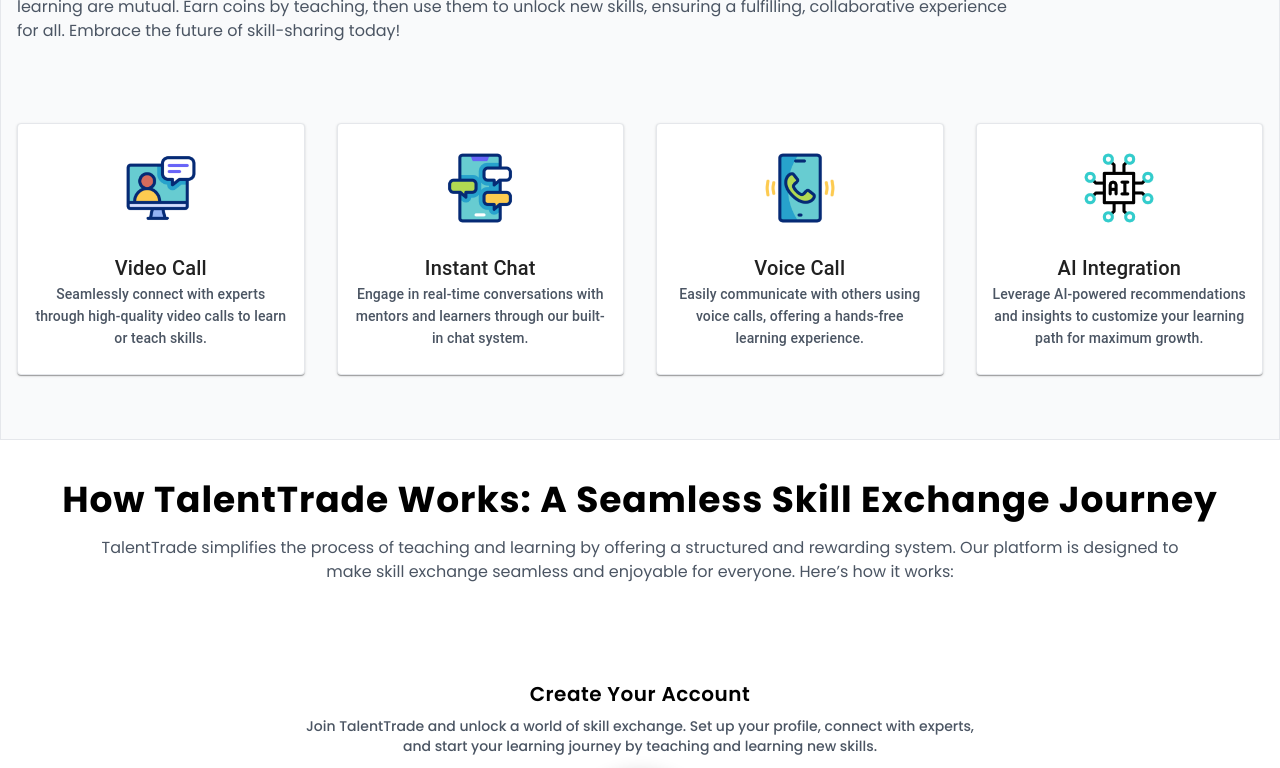
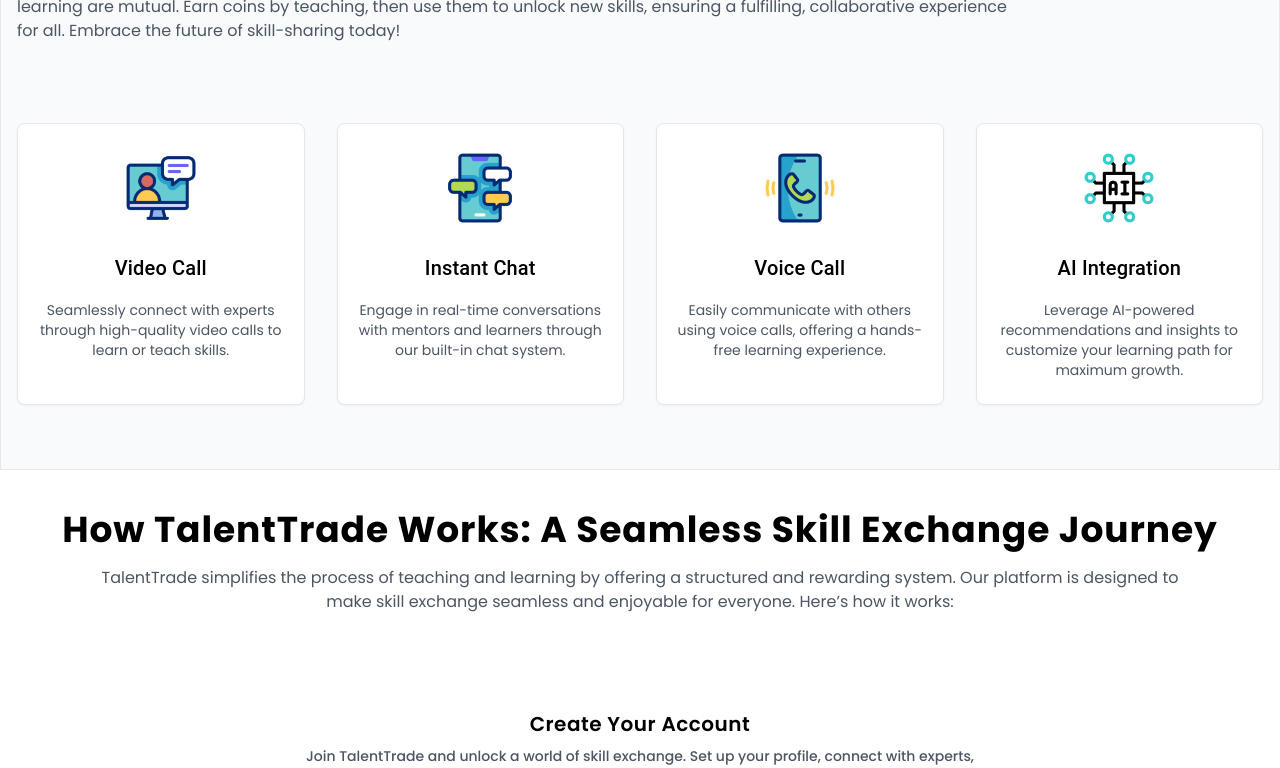
Before and after one commit to MOHDSAKIB-Krapton/talentrade-web, a React (Vite) app: page / in a window 1280 px wide. Shown: the part 940-1708 px from the top of the page. Built offline with nearby package versions, Linux system fonts and the light colour scheme.

Commit message:
fixed cards

```diff
--- a/src/App.jsx
+++ b/src/App.jsx
@@ -18,7 +18,7 @@ function App() {
         <HeroSection />
         <Features />
         <TalentTradeCycle />
-        <Section4 />
+        {/* <Section4 /> */}
         <Contact />
         <Footer />
       </main>
--- a/src/components/Features/index.jsx
+++ b/src/components/Features/index.jsx
@@ -27,10 +27,10 @@ function Features() {
 
         <div className="grid grid-cols-1 md:grid-cols-2 lg:grid-cols-4 gap-8 ">
           {features.map((feature, index) => (
-            <Card
+            <div
               key={index}
               style={{ transition: "transform 0.3s ease-in-out" }}
-              className="shadow-md hover:shadow-md cursor-pointer rounded-lg transition-transform duration-500 ease-in transform hover:scale-[1.03] border border-gray-200"
+              className="shadow-sm hover:shadow-md cursor-pointer rounded-lg transition-transform duration-500 ease-in transform hover:scale-[1.03] border border-gray-200 bg-white"
             >
               <CardContent>
                 <div className="flex justify-center mb-4">
@@ -42,15 +42,14 @@ function Features() {
                 >
                   {feature.title}
                 </Typography>
-                <Typography
-                  variant="subtitle2"
-                  className="text-gray-600 text-sm"
+                <p
+                  className="subheading text-sm"
                   style={{ fontsize: "2.875rem" }}
                 >
                   {feature.description}
-                </Typography>
+                </p>
               </CardContent>
-            </Card>
+            </div>
           ))}
         </div>
       </div>
--- a/src/components/HeroSection/index.jsx
+++ b/src/components/HeroSection/index.jsx
@@ -56,7 +56,7 @@ function HeroSection() {
                 fontFamily: "sans-serif",
               }}
             >
-              Join TalentTrade <ArrowRightIcon className="ml-2 h-5 w-5" />
+              Join TalenTrade <ArrowRightIcon className="ml-2 h-5 w-5" />
             </Button>
           </div>
         </div>
```
